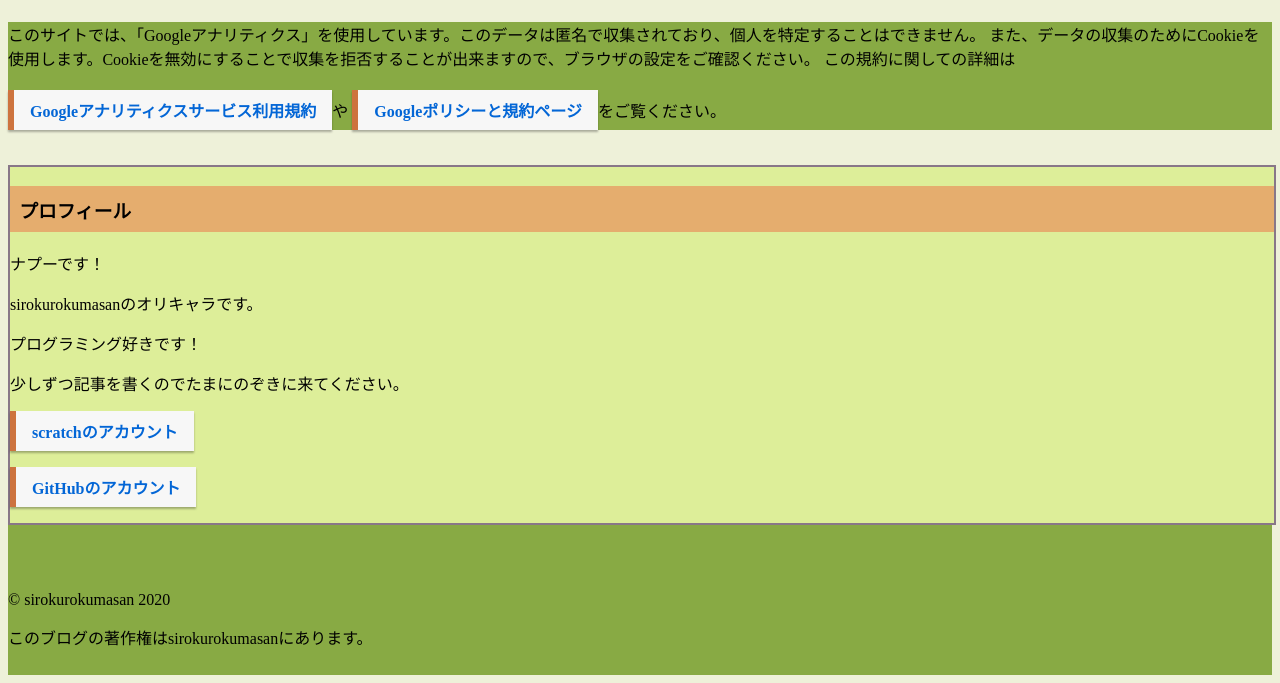
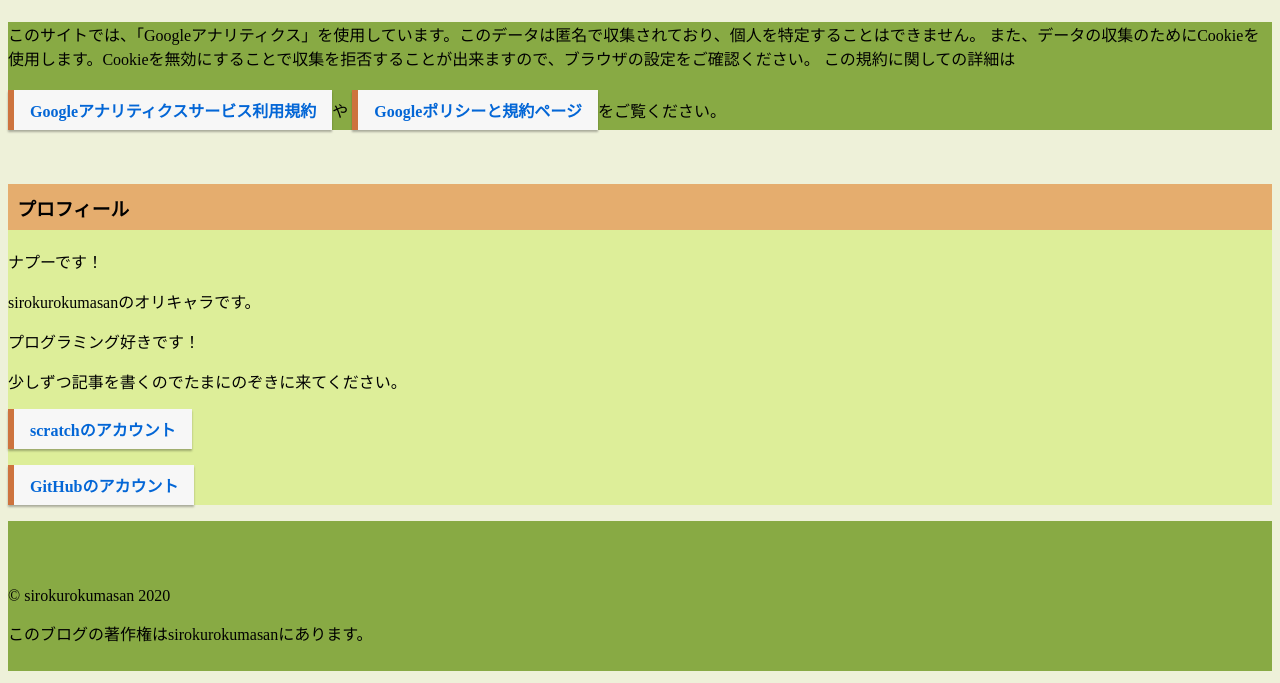
Before and after one commit to sirokurokumasan/sirokurokumasan.github.io, a Jekyll site: the page built from index.md, in a window 1280 px wide and 1400 px high, scrolled down 262 px. Shown: the part 717-1400 px from the top of the window. Built offline with Jekyll 4.4.1, drawn with Linux system fonts in a browser that asks for light colours.

Commit message:
Update main.scss

```diff
--- a/_sass/main.scss
+++ b/_sass/main.scss
@@ -74,8 +74,6 @@ footer {
 .sub {
   background: #de9;
   width: 100%;
-  border: 2px solid;
-  border-color: #878;
   top: 10px;
 }
 
```
